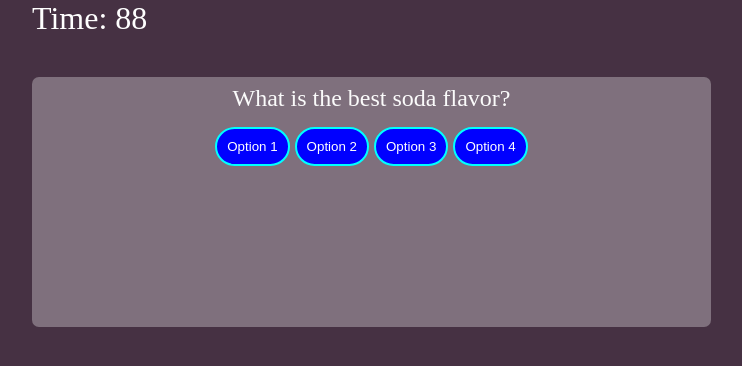
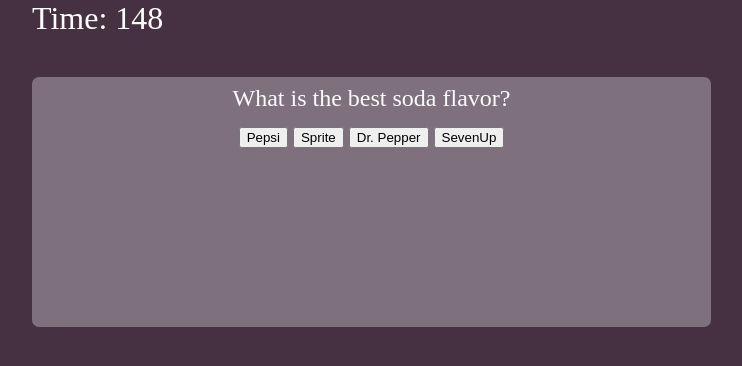
Before and after one commit to HartGitHub/Timed-JS-Quiz, a plain HTML site: page index.html in a window 1280 px wide. Both pictures are taken after a click on the button "Start". Shown: the whole page, without its empty margins (278-1020 px from the left). Drawn offline with nearby package versions, Linux system fonts and the light colour scheme.

Commit message:
question and answer index now populating correctly. Timer working properly.

```diff
--- a/index.html
+++ b/index.html
@@ -9,17 +9,18 @@
   </head>
   <body>
     <div class="timeContainer">
-      <div class="timeLeft">Time Left 90</div>
+      <div class="timeLeft">Time Left 150</div>
       <div id="timesUp"></div>
     </div>
     <div class="container">
       <div id="quizQuestions" class="hidden">
-        <div id="question">Question</div>
-        <div id="button-choices" class="btn-options">
-          <button class="btn">Option 1</button>
-          <button class="btn">Option 2</button>
-          <button class="btn">Option 3</button>
-          <button class="btn">Option 4</button>
+        <div id="quiz-question"></div>
+        <div id="quiz-answer-choices" class="btn-options">
+          <button id="btn1"></button>
+          <button id="btn2"></button>
+          <button id="btn3"></button>
+          <button id="btn4"></button>
+
         </div>
       </div>
       <div class="quizNavigationBtn">
@@ -27,6 +28,11 @@
         <button id="next-btn" class="next-btn btn hidden">Next</button>
       </div>
     </div>
+    <script
+  src="https://code.jquery.com/jquery-3.6.0.slim.min.js"
+  integrity="sha256-u7e5khyithlIdTpu22PHhENmPcRdFiHRjhAuHcs05RI="
+  crossorigin="anonymous"></script>
     <script src="./script.js"></script>
+
   </body>
 </html>
--- a/script.js
+++ b/script.js
@@ -2,64 +2,60 @@
 const startBtn = document.querySelector("#start-btn");
 const nextBtn = document.querySelector("#next-btn");
 
-//Question and answers
-const quizQuestions = document.querySelector("#quizQuestions");
-let questionEl = document.querySelector("#question");
-const answerChoices = document.querySelector("#button-choices");
-const buttonSelected = document.querySelector(".btn-options");
+let score = 0;
 
 //Question variables
 const totalQuestions = 3;
 let correctAnswer = true;
-let questionIndex
+let questionIndex = 0;
 
 //Timer variables
 const timeEl = document.querySelector(".timeLeft");
 const timesUp = document.querySelector("#timesUp");
-let secondsLeft = 90;
-
-let score = 0;
-
+let secondsLeft = 150;
 
 const questions = [
   {
-    question: "How many tutor sessions can a full-time UoFA bootcamp student get per week?",
-    correctAnswer: 2,
+    question:
+      "How many tutor sessions can a full-time UoFA bootcamp student get per week?",
+    correctAnswer: "2",
     answerOptions: ["0", "1", "2", "3"],
   },
 
   {
     question: "How much wood can a wood chuck, chuck?",
-    correctAnswer: 2,
-    answerOptions: ["Does the woodchuck care?", "Umm", "Depends", "Inconclusive"],
+    correctAnswer: "Depends",
+    answerOptions: [
+      "Does the woodchuck care?",
+      "Umm",
+      "Depends",
+      "Inconclusive",
+    ],
   },
 
   {
     question: "What is the best soda flavor?",
-    correctAnswer: 2,
+    correctAnswer: "Dr. Pepper",
     answerOptions: ["Pepsi", "Sprite", "Dr. Pepper", "SevenUp"],
   },
 ];
 
 // WHEN I click the start button
 // THEN a timer starts and I am presented with a question
-startBtn.addEventListener("click", function (e) {
+startBtn.addEventListener("click", beginQuiz);
+//Once quiz starts, question with corresponding options populates
+//If answered correctly && time/questions remain, next question
+//else if subtract 10s && time/questions remain then present next question
+//else goto score and record initials & score
+//click clear score or try again
+//newQuestion function to show hidden/vis once answer selected?
+function beginQuiz() {
   startBtn.classList.add("hidden");
-  questionIndex = 0
-  quizQuestions.classList.remove("hidden");
-  // nextQuestion();
+  $("#quizQuestions").removeClass("hidden");
+  // .classList.remove("hidden")
   setTime();
-
-// buttonSelected.addEventListener("click", function (e) {
-
-// }
-  //Once quiz starts, question with corresponding options populates
-  //If answered correctly && time/questions remain, next question
-  //else if subtract 10s && time/questions remain then present next question
-  //else goto score and record initials & score
-  //click clear score or try again
-  //newQuestion function to show hidden/vis once answer selected?
-});
+  nextQuestion();
+}
 
 function setTime() {
   const timerInterval = setInterval(function () {
@@ -79,46 +75,43 @@ function setTime() {
 //guard cluases exit functions early
 //local storage to store high scores from quiz
 //localStorage.setItem("Label", JSON.stringify(placeholder score
-//array of questions with each question being an obj.
 
 // WHEN I answer a question
 // THEN I am presented with another question
-// debugger
-// function nextQuestion(question){
-// questionEl.innerHTML = question.question;
+
+function nextQuestion() {
+  //needs to dynamically create buttons
+  //adds hidden class and removes for next question
+  for (let i = 0; i < questions.length; i++) {
+    $("#quiz-question").html(questions[i].question);
+    // $(questions[0].question[0]).appendTo("#quiz-questions")
+    $("#btn1").html(questions[i].answerOptions[0]);
+    $("#btn2").html(questions[i].answerOptions[1]);
+    $("#btn3").html(questions[i].answerOptions[2]);
+    $("#btn4").html(questions[i].answerOptions[3]);
+  }
+}
+//on button click check for answer.
 // }
-
-questions.forEach(question => {
-  questionEl.innerHTML = question.question;
-});
-
-// questions.forEach(answerOptions =>{
-//   const button = document.createElement('button')
-//   button.innerHTML = answerOptions.textContent
-//   button.classList.add('btn')
-//   answerChoices.innerHTML = answerOptions.answerOptions
-//   answerOptions.appendChild(button)
-// })
+// // WHEN all questions are answered or the timer reaches 0
+// // THEN the game is over
+// // WHEN the game is over
+// // THEN I can save my initials and my score
+// function gameOver() {
+//function logScore() {
+//   userInitials saved to local storage followed by startQuiz function
 // // WHEN I answer a question incorrectly
 // // THEN time is subtracted from the clock
 // function wrongAnswer() {
-
-// }
-// // WHEN all questions are answered or the timer reaches 0
-// // THEN the game is over
-
-// function gameOver() {
-//   if(secondsLeft === 0 logScore())
-// }
-// // WHEN the game is over
-// // THEN I can save my initials and my score
-
-
-// function startQuiz () {
-
-// }
-
-
-// function answerSelected() {
-
-  // }
+function answerSelected(event) {
+  let answer = event.target.textContent;
+  if (secondsLeft === 0 || questions.length > 3) {
+    gameOver();
+  }
+  if (answer === questions[questionIndex].correctAnswer) {
+    score += 100;
+  } else {
+    secondsLeft -= 15;
+  }
+}
+nextQuestion();
--- a/style.css
+++ b/style.css
@@ -37,9 +37,8 @@ body {
     grid-row: 1;
     font-size: xx-large;
 }
-
- .hidden {
-    display: none;
+.hidden{
+    display:none
 }
 .btn-options {
     display: flex;
@@ -57,6 +56,8 @@ body {
     padding: 10px;
     border-radius: 20px;
     cursor: pointer;
+    gap: 8px;
+    margin: 7px;
 }
 
 .btn:hover {
@@ -75,7 +76,7 @@ color:darkblue;
     align-items: center;
 }
 
-#question {
+#quiz-question {
     color: rgb(251, 251, 251);
     display: flex;
     justify-content: center;
```
